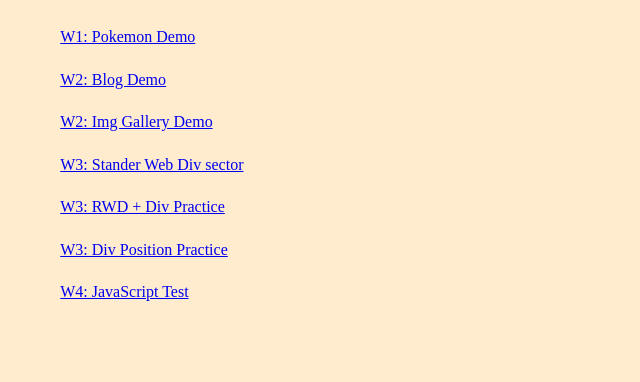
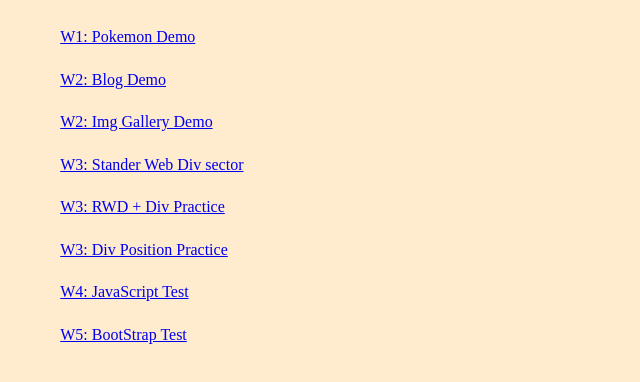
Before and after one commit to ShiinaMashiro441/1091-1N-demo-406410281, a plain HTML site: page index.html in a window 1280 px wide. Shown: the whole page, without its empty margins (0-640 px from the left). Drawn offline with Linux system fonts and the light colour scheme.

Commit message:
Upload index.html for updating w5 url

```diff
--- a/index.html
+++ b/index.html
@@ -30,6 +30,9 @@
         <li>
             <a href="./WebDesign/w4/index.html">W4: JavaScript Test</a>
         </li>
+        <li>
+            <a href="./WebDesign/w5/nav.html">W5: BootStrap Test</a>
+        </li>
     </ul>
 </body>
 
```
